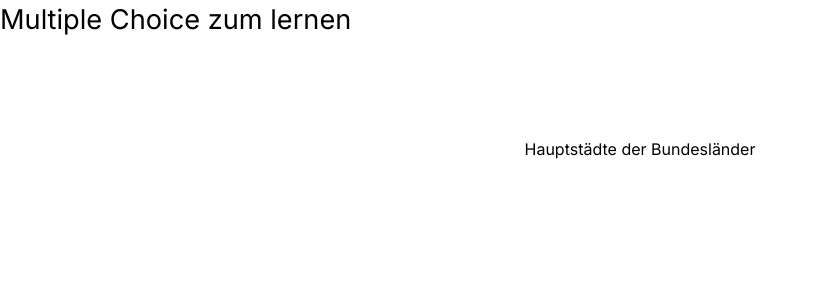
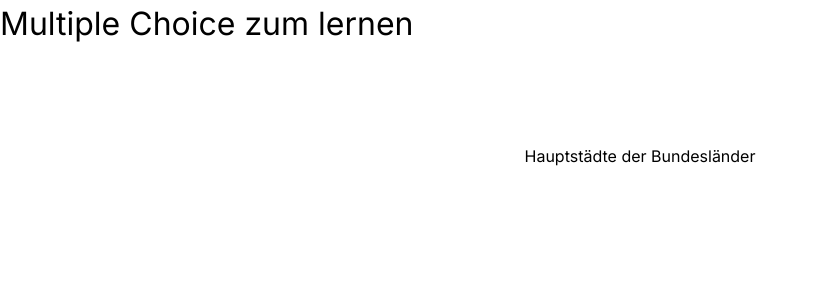
Before and after one commit to mumbablooz/multiplechoice, a Next.js app: page / in a window 1280 px wide. Shown: the top 300 px of the page, without its empty margins (0-817 px from the left). Built offline with nearby package versions, Linux system fonts and the light colour scheme.

Commit message:
Add files via upload

```diff
--- a/app/globals.css
+++ b/app/globals.css
@@ -22,10 +22,10 @@ p, b, button{
   font-size: 1.4rem;
 }
 h1{
-  font-size: 2.2rem;
+  font-size: 2.6rem;
 }
 h2{
-  font-size: 1.7rem;
+  font-size: 2rem;
 }
 h3{
   font-size: 1.6rem;
```
